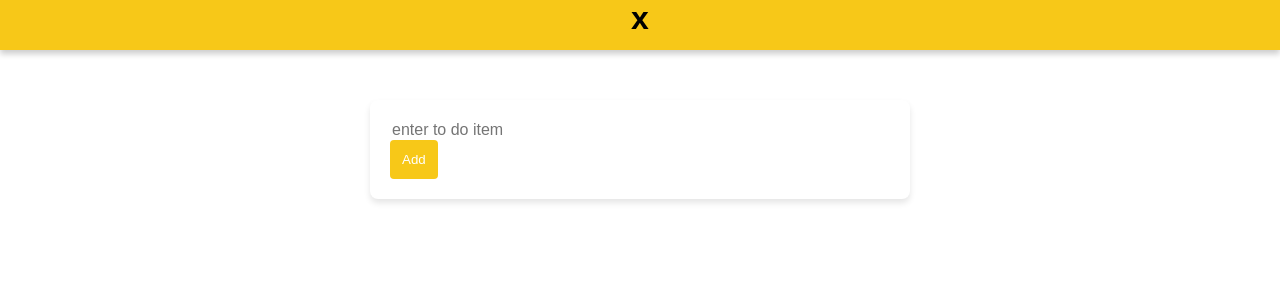
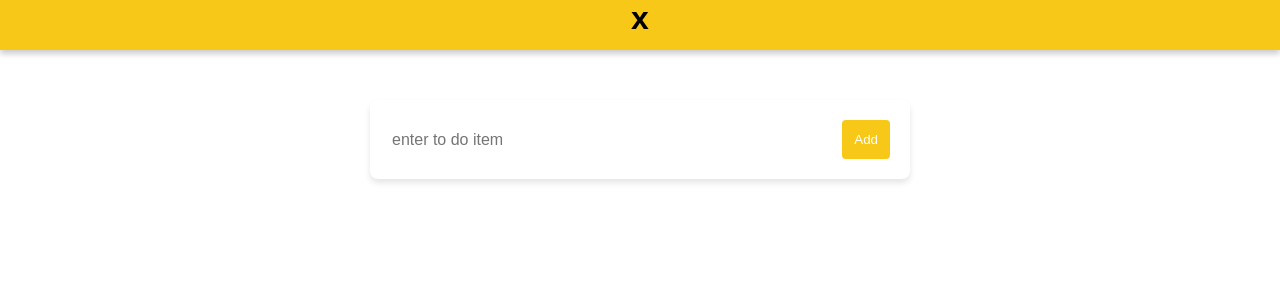
Before and after one commit to zlrkw11/to-do-app, a React (Vite) app: page / in a window 1280 px wide. Shown: the top 300 px of the page. Built offline with nearby package versions, Linux system fonts and the light colour scheme.

Commit message:
flex display for input field

```diff
--- a/src/components/Form.jsx
+++ b/src/components/Form.jsx
@@ -14,6 +14,7 @@ export default function Form({ todos, setTodos }) {
 
   return (
     <form className={styles.todoform} onSubmit={handleSubmit}>
+      <div className={styles.inputContainer}>
         <input
           className={styles.modernInput}
           placeholder="enter to do item"
@@ -24,6 +25,7 @@ export default function Form({ todos, setTodos }) {
         <button className={styles.modernButton} type="submit">
           Add
         </button>
+      </div>
     </form>
   );
 }
--- a/src/components/form.module.css
+++ b/src/components/form.module.css
@@ -28,3 +28,7 @@
   color: #ffffff;
   cursor: pointer;
 }
+
+.inputContainer {
+  display: flex;
+}
```
Lines whose indentation alone changed are shown as unchanged.
